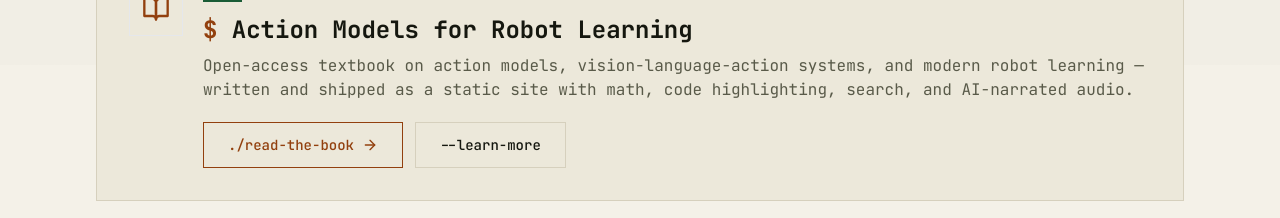
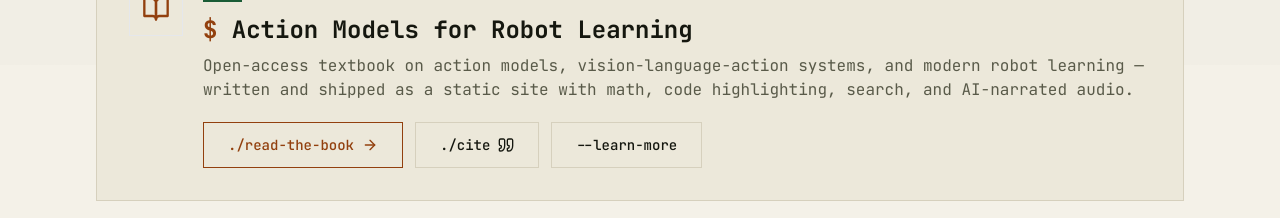
Before and after one commit to kandapagari/site, a Next.js app: page / in a window 1280 px wide. Shown: the part 1060-1278 px from the top of the page. Built offline with nearby package versions, Linux system fonts and the light colour scheme.

Commit message:
added cite

```diff
--- a/components/sections/FeaturedBook.tsx
+++ b/components/sections/FeaturedBook.tsx
@@ -1,5 +1,5 @@
 import Link from 'next/link';
-import { ArrowRight, BookOpen } from 'lucide-react';
+import { ArrowRight, BookOpen, Quote } from 'lucide-react';
 import { projects } from '@/lib/data';
 import AnimateOnScroll from '@/components/ui/AnimateOnScroll';
 import TerminalWindow from '@/components/ui/TerminalWindow';
@@ -39,6 +39,15 @@ export default function FeaturedBook() {
                   ./read-the-book
                   <ArrowRight size={16} />
                 </a>
+                <a
+                  href={`${book.liveUrl.replace(/\/$/, '')}/cite/`}
+                  target="_blank"
+                  rel="noopener noreferrer"
+                  className="inline-flex items-center gap-2 border border-border px-6 py-3 text-sm font-medium text-foreground transition-colors hover:border-accent hover:text-accent"
+                >
+                  ./cite
+                  <Quote size={16} />
+                </a>
                 <Link
                   href={`/projects/${book.slug}`}
                   className="inline-flex items-center gap-2 border border-border px-6 py-3 text-sm font-medium text-foreground transition-colors hover:border-accent hover:text-accent"
```
